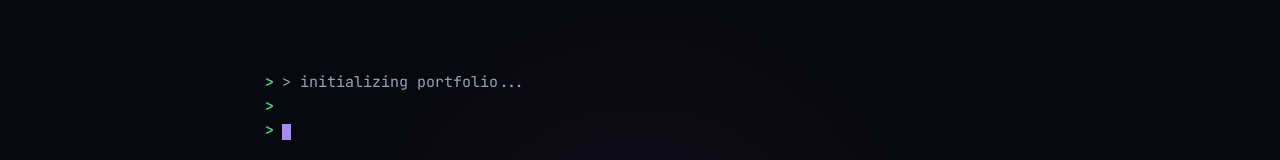
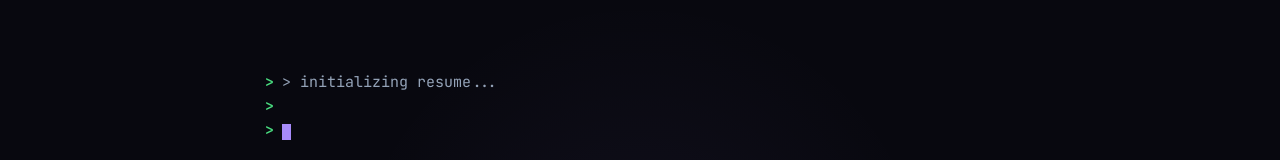
Before and after one commit to tmarcorf/tmarcorf, a React (Vite) app in the folder web-app/: page / in a window 1280 px wide. Shown: the part 163-323 px from the top of the page. Built offline with nearby package versions, Linux system fonts and the light colour scheme.

Commit message:
refactor: change hero component

```diff
--- a/web-app/src/components/Hero.tsx
+++ b/web-app/src/components/Hero.tsx
@@ -2,7 +2,7 @@ import { yearsOfExperience } from '../constants/info';
 import { useTypewriter } from '../hooks/useTypewriter';
 
 const TERMINAL_LINES = [
-  '> initializing portfolio...',
+  '> initializing resume...',
   '> loading profile // user: "tmarcorf"',
   '> status: READY',
 ];
```
